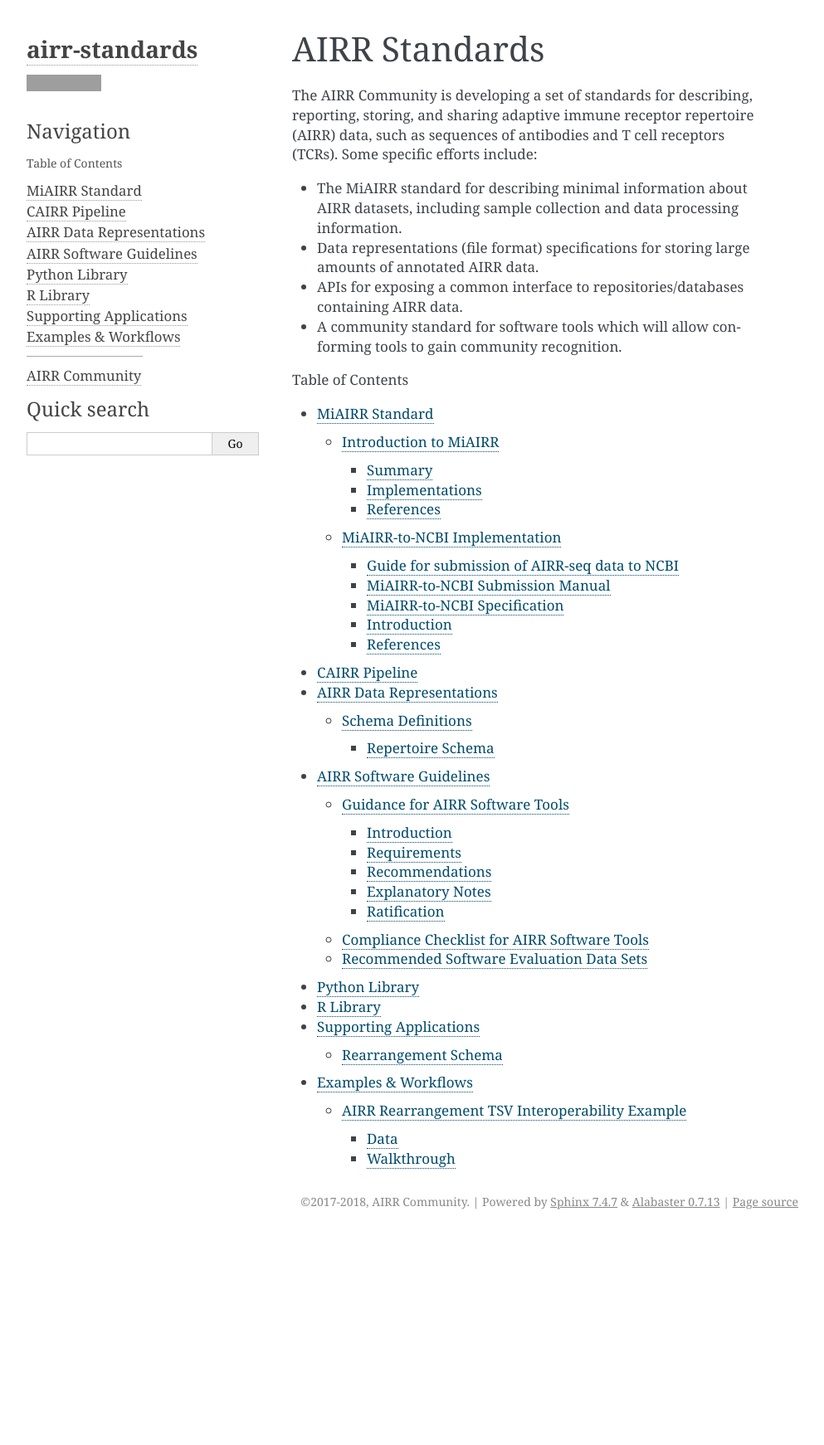
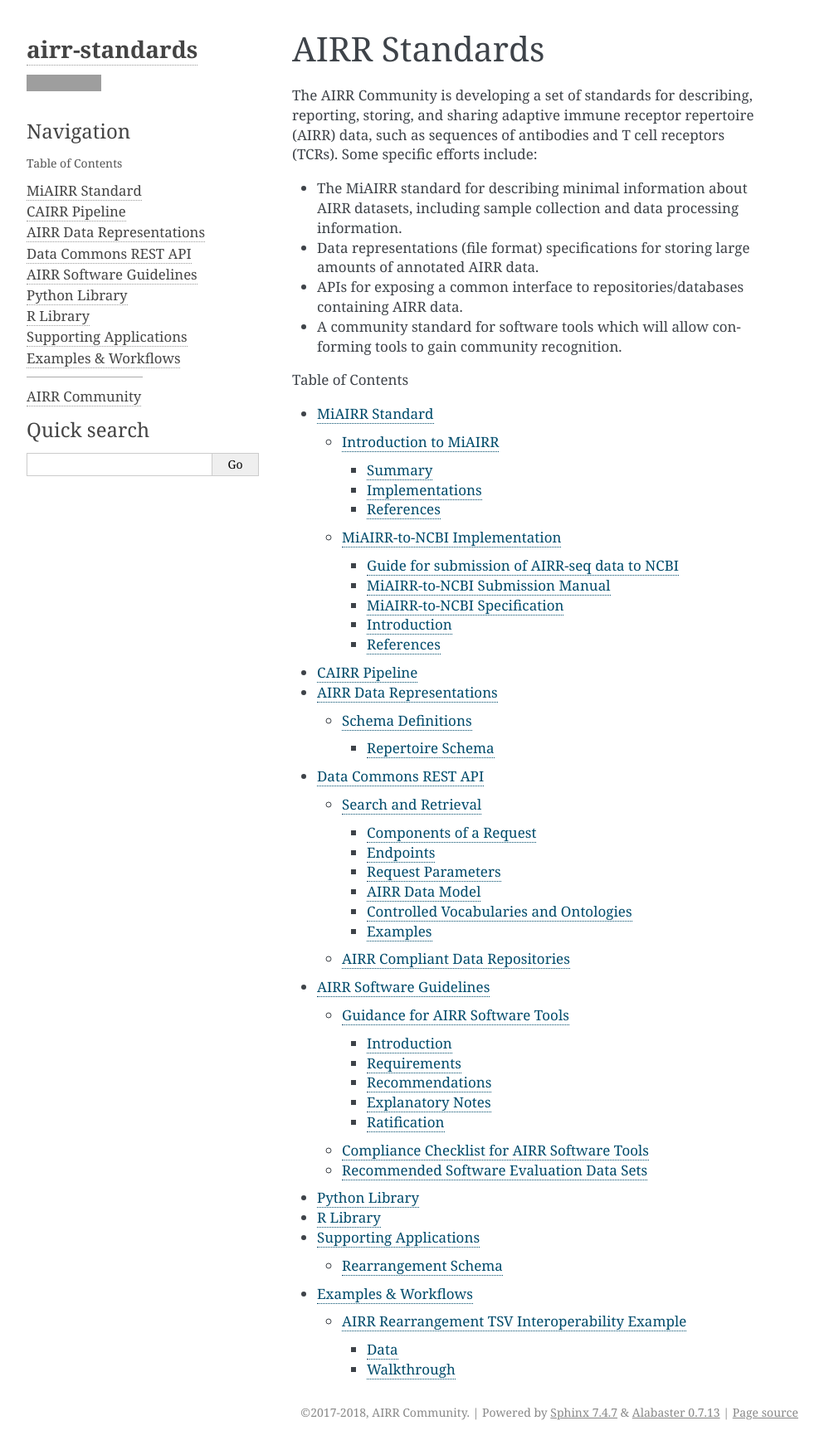
Before and after one commit to airr-community/airr-standards, a Sphinx documentation site: the page built from docs/index.rst, in a window 1280 px wide. Shown: the whole page at 83% size, without its empty margins (148-1141 px from the left). Built offline with Sphinx 7.4.7, drawn with Linux system fonts in a browser that asks for light colours; pages that are not in the unit, such as notebooks, are missing from menus; before the commit the page ends 1488 px from its top, so only the background shows below that; some of the changed lines change nothing that is shown; grey boxes are pictures that could not be loaded.

Commit message:
outline for REST API docs

```diff
--- /dev/null
+++ b/docs/api/overview.rst
@@ -0,0 +1,66 @@
+.. _DataCommons:
+
+Data Commons REST API
+=============================
+
+The use of high-throughput sequencing for profiling B-cell and T-cell
+receptors has resulted in a rapid increase in data generation. It is
+timely, therefore, for the Adaptive Immune Receptor Repertoire (AIRR)
+community to establish a clear set of community-accepted data and
+metadata standards; analytical tools; and policies and practices for
+infrastructure to support data deposit, curation, storage, and
+use. Such actions are in accordance with international funder and
+journal policies that promote data deposition and data sharing – at a
+minimum, data on which scientific publications are based should be
+made available immediately on publication. Data deposit in publicly
+accessible databases ensures that published results may be
+validated. Such deposition also facilitates reuse of data for the
+generation of new hypotheses and new knowledge.
+
+The AIRR Common Repository Working Group (CRWG) developed a set of
+recommendations__ (v0.5.0) that promote the deposit, sharing, and use
+of AIRR sequence data. These recommendations were refined following
+community discussions at the AIRR 2016 and 2017 Community Meetings and
+were approved through a vote by the AIRR Community at the AIRR
+Community Meeting in December 2017.
+
+.. __: https://github.com/airr-community/common-repo-wg/blob/v0.5.0/recommendations.md
+
+Search and Retrieval
+--------------------
+
+Components of a Request
+~~~~~~~~~~~~~~~~~~~~~~~
+
+Endpoints
+~~~~~~~~~
+
+**repertoire endpoint**
+
+
+**rearrangement endpoint**
+
+Request Parameters
+~~~~~~~~~~~~~~~~~~
+
+**filters**
+
+**format**
+
+**fields**
+
+**size and from**
+
+**facets**
+
+AIRR Data Model
+~~~~~~~~~~~~~~~
+
+Controlled Vocabularies and Ontologies
+~~~~~~~~~~~~~~~~~~~~~~~~~~~~~~~~~~~~~~
+
+Examples
+~~~~~~~~
+
+AIRR Compliant Data Repositories
+--------------------------------
--- a/docs/index.rst
+++ b/docs/index.rst
@@ -19,6 +19,7 @@ include:
     miairr/overview
     cairr/overview
     datarep/overview
+    api/overview
     AIRR Software Guidelines <swtools/overview>
     Python Library <packages/airr-python/overview>
     R Library <packages/airr-R/overview>
```
